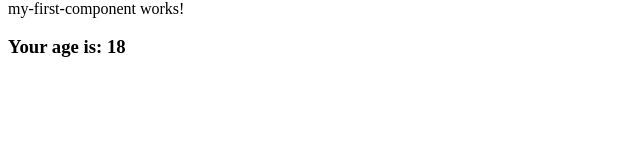
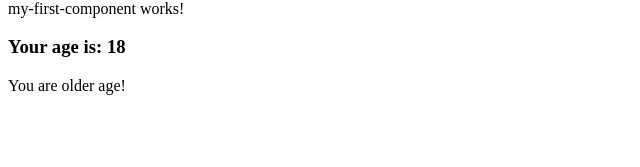
Before and after one commit to josedoneguillen/Angular, an Angular app in the folder tutorial/: page / in a window 1280 px wide. Shown: the part 121-288 px from the top of the page, without its empty margins (0-640 px from the left). Built offline with nearby package versions, Linux system fonts and the light colour scheme.

Commit message:
Using conditional directive on angular view to validate age

```diff
--- a/tutorial/src/app/my-first-component/my-first-component.component.html
+++ b/tutorial/src/app/my-first-component/my-first-component.component.html
@@ -1,2 +1,10 @@
 <p>my-first-component works!</p>
 <h3>Your age is: {{age}}</h3>
+
+<div *ngIf="age >= 18">
+    You are older age!
+</div>
+
+<div *ngIf="age < 18">
+    You are under age!
+</div>
```
